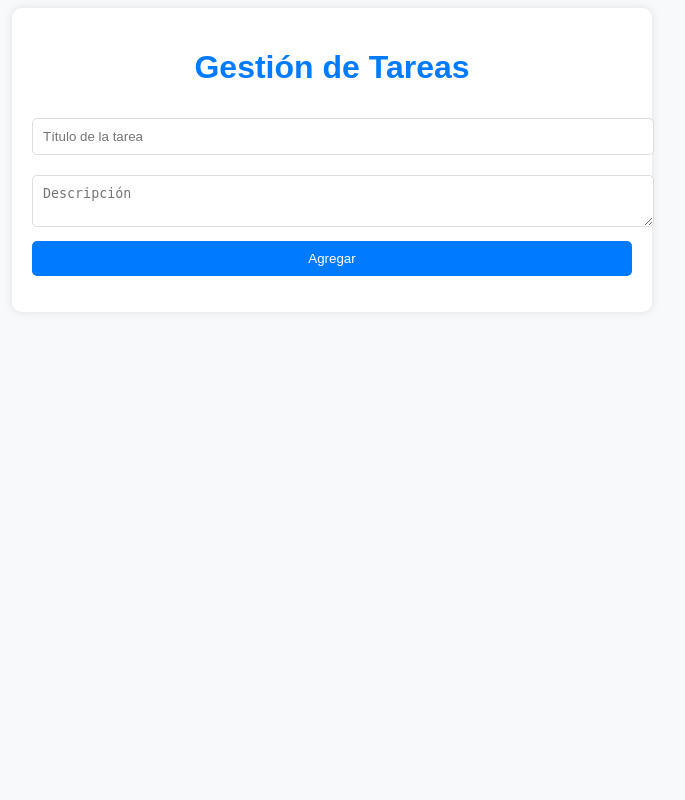
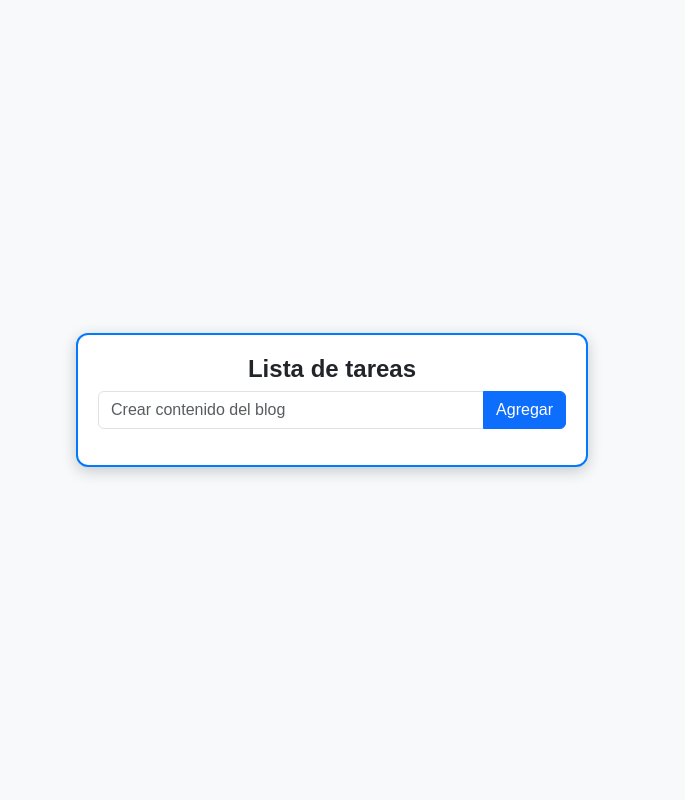
Before and after one commit to OscarF2834/Prueba-Tecnica-Desarrollador-Web, a PHP site: page / in a window 1280 px wide. Shown: the whole page, without its empty margins (308-993 px from the left). Run offline with PHP 8.4, Linux system fonts and the light colour scheme; some libraries are stand-ins or nearby versions.

Commit message:
correciones

```diff
--- /dev/null
+++ b/backend/test.sql
@@ -0,0 +1 @@
+select tareas_db();
--- a/public/index.html
+++ b/public/index.html
@@ -3,18 +3,18 @@
 <head>
     <meta charset="UTF-8">
     <meta name="viewport" content="width=device-width, initial-scale=1.0">
-    <title>Gestión de Tareas</title>
+    <title>Lista de Tareas</title>
+    <link rel="stylesheet" href="https://cdn.jsdelivr.net/npm/bootstrap@5.3.0/dist/css/bootstrap.min.css">
     <link rel="stylesheet" href="styles.css">
 </head>
 <body>
-    <div class="container">
-        <h1>Gestión de Tareas</h1>
-        <form id="tareaForm">
-            <input type="text" id="titulo" placeholder="Título de la tarea" required>
-            <textarea id="descripcion" placeholder="Descripción"></textarea>
-            <button type="submit">Agregar</button>
-        </form>
-        <ul id="listaTareas"></ul>
+    <div class="task-container text-center">
+        <h2>Lista de tareas</h2>
+        <div class="input-group mb-3">
+            <input type="text" id="taskInput" class="form-control" placeholder="Crear contenido del blog">
+            <button class="btn btn-primary" onclick="addTask()">Agregar</button>
+        </div>
+        <ul id="taskList" class="list-group"></ul>
     </div>
     <script src="script.js"></script>
 </body>
--- a/public/script.js
+++ b/public/script.js
@@ -1,46 +1,74 @@
-document.addEventListener("DOMContentLoaded", () => {
-    const tareaForm = document.getElementById("tareaForm");
-    const listaTareas = document.getElementById("listaTareas");
+const API_URL = "https://jsonplaceholder.typicode.com/todos"; // API simulada
 
-    // Función para obtener tareas
-    function cargarTareas() {
-        fetch("backend/tareas.php")
-            .then(res => res.json())
-            .then(tareas => {
-                listaTareas.innerHTML = "";
-                tareas.forEach(tarea => {
-                    listaTareas.innerHTML += `
-                        <li>
-                            <strong>${tarea.titulo}</strong>: ${tarea.descripcion}
-                            <button onclick="eliminarTarea(${tarea.id})">❌</button>
-                        </li>
-                    `;
-                });
+document.addEventListener("DOMContentLoaded", fetchTasks);
+
+async function fetchTasks() {
+    const response = await fetch(API_URL + "?userId=1&_limit=5");
+    const tasks = await response.json();
+    const taskList = document.getElementById("taskList");
+    taskList.innerHTML = "";
+    tasks.forEach(task => {
+        addTaskToDOM(task.title, task.completed);
     });
 }
 
-    // Agregar nueva tarea
-    tareaForm.addEventListener("submit", e => {
-        e.preventDefault();
-        const titulo = document.getElementById("titulo").value;
-        const descripcion = document.getElementById("descripcion").value;
+async function addTask() {
+    let taskText = document.getElementById("taskInput").value;
+    if (taskText.trim() === "") return;
 
-        fetch("backend/tareas.php", {
+    const response = await fetch(API_URL, {
         method: "POST",
-            body: new URLSearchParams({ titulo, descripcion })
-        }).then(() => {
-            tareaForm.reset();
-            cargarTareas();
+        headers: { "Content-Type": "application/json" },
+        body: JSON.stringify({ title: taskText, completed: false })
     });
+    const newTask = await response.json();
+    addTaskToDOM(newTask.title, newTask.completed);
+    document.getElementById("taskInput").value = "";
+}
+
+function addTaskToDOM(text, completed) {
+    let taskList = document.getElementById("taskList");
+    let listItem = document.createElement("li");
+    listItem.className = "list-group-item d-flex justify-content-between align-items-center";
+
+    listItem.innerHTML = `
+        <span class="task-text ${completed ? 'completed' : ''}">${text}</span>
+        <div>
+            <button class="btn btn-outline-secondary btn-sm" onclick="editTask(this)">✏️</button>
+            <button class="btn btn-outline-success btn-sm" onclick="toggleComplete(this)">✔️</button>
+            <button class="btn btn-outline-danger btn-sm" onclick="deleteTask(this)">❌</button>
+        </div>
+    `;
+
+    taskList.appendChild(listItem);
+}
+
+async function deleteTask(button) {
+    const taskText = button.parentElement.parentElement.querySelector(".task-text").textContent;
+    await fetch(API_URL + "/1", { method: "DELETE" });
+    button.parentElement.parentElement.remove();
+}
+
+async function toggleComplete(button) {
+    let taskText = button.parentElement.parentElement.querySelector(".task-text");
+    const completed = !taskText.classList.contains("completed");
+    await fetch(API_URL + "/1", {
+        method: "PATCH",
+        headers: { "Content-Type": "application/json" },
+        body: JSON.stringify({ completed })
     });
+    taskText.classList.toggle("completed");
+}
 
-    // Eliminar tarea
-    window.eliminarTarea = function(id) {
-        fetch("backend/tareas.php", {
-            method: "DELETE",
-            body: new URLSearchParams({ id })
-        }).then(() => cargarTareas());
-    };
-
-    cargarTareas();
+async function editTask(button) {
+    let taskText = button.parentElement.parentElement.querySelector(".task-text");
+    let newText = prompt("Editar tarea:", taskText.textContent);
+    if (newText !== null && newText.trim() !== "") {
+        await fetch(API_URL + "/1", {
+            method: "PATCH",
+            headers: { "Content-Type": "application/json" },
+            body: JSON.stringify({ title: newText })
         });
+        taskText.textContent = newText;
+    }
+}
--- a/public/styles.css
+++ b/public/styles.css
@@ -1,40 +1,36 @@
 body {
-    font-family: Arial, sans-serif;
+    display: flex;
+    justify-content: center;
+    align-items: center;
+    height: 100vh;
     background-color: #f8f9fa;
+    font-family: 'Poppins', sans-serif;
 }
-
-.container {
-    max-width: 600px;
-    margin: auto;
+.task-container {
+    width: 40%;
+    background: white;
     padding: 20px;
-    background: white;
-    box-shadow: 0px 0px 10px rgba(0, 0, 0, 0.1);
-    border-radius: 10px;
+    border-radius: 12px;
+    box-shadow: 0px 4px 15px rgba(0, 0, 0, 0.2);
+    border: 2px solid #007bff;
+    text-align: center;
 }
-
-h1 {
-    text-align: center;
-    color: #007bff;
+.task-text.completed {
+    text-decoration: line-through;
+    color: gray;
 }
-
-input, textarea {
-    width: 100%;
+.task-container h2 {
+    font-size: 1.5rem;
+    font-weight: bold;
+}
+.input-group {
+    margin-bottom: 15px;
+}
+.list-group-item {
+    display: flex;
+    justify-content: space-between;
+    align-items: center;
     padding: 10px;
-    margin: 10px 0;
+    border-radius: 8px;
     border: 1px solid #ddd;
-    border-radius: 5px;
 }
-
-button {
-    background-color: #007bff;
-    color: white;
-    border: none;
-    padding: 10px;
-    width: 100%;
-    border-radius: 5px;
-    cursor: pointer;
-}
-
-button:hover {
-    background-color: #0056b3;
-}
```
Lines whose indentation alone changed are shown as unchanged.
